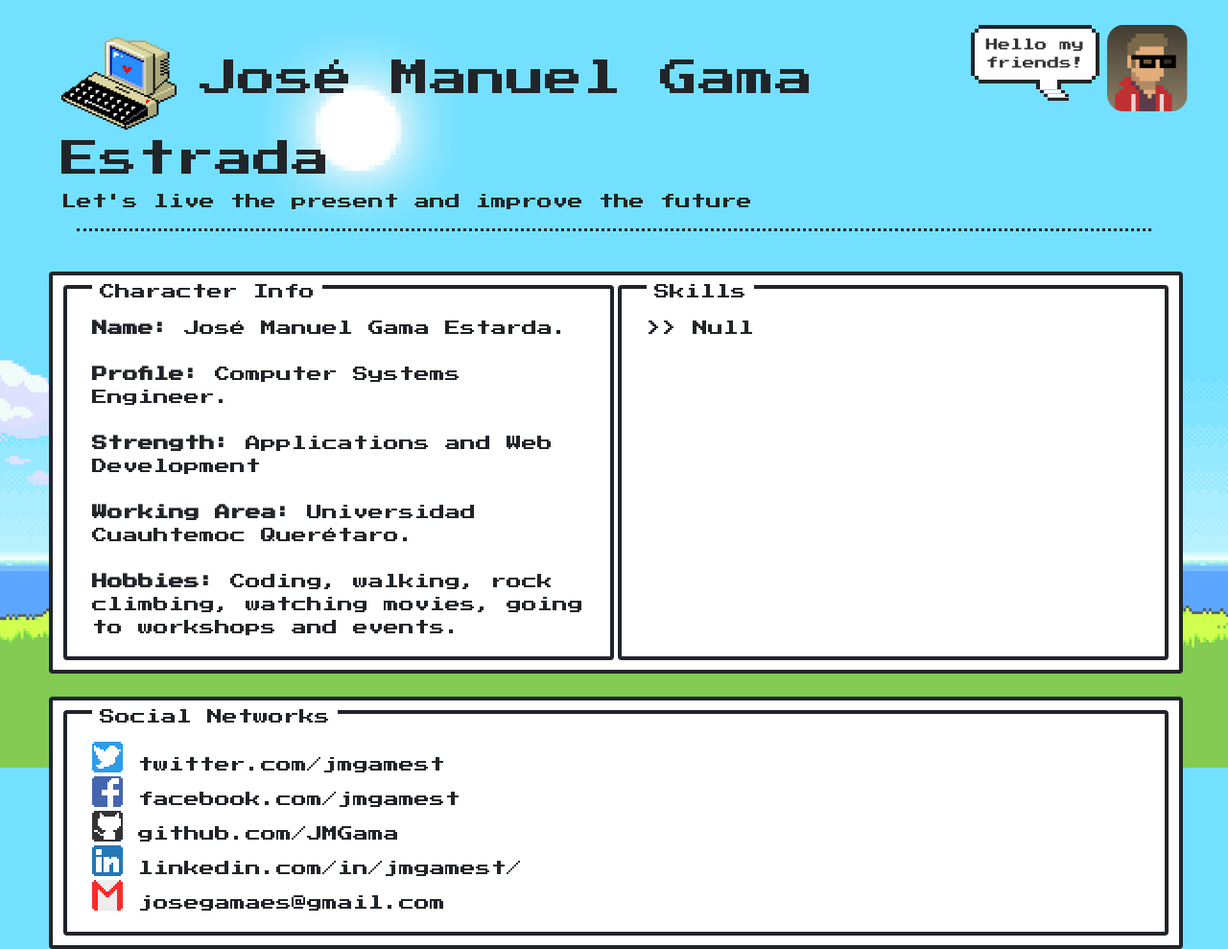
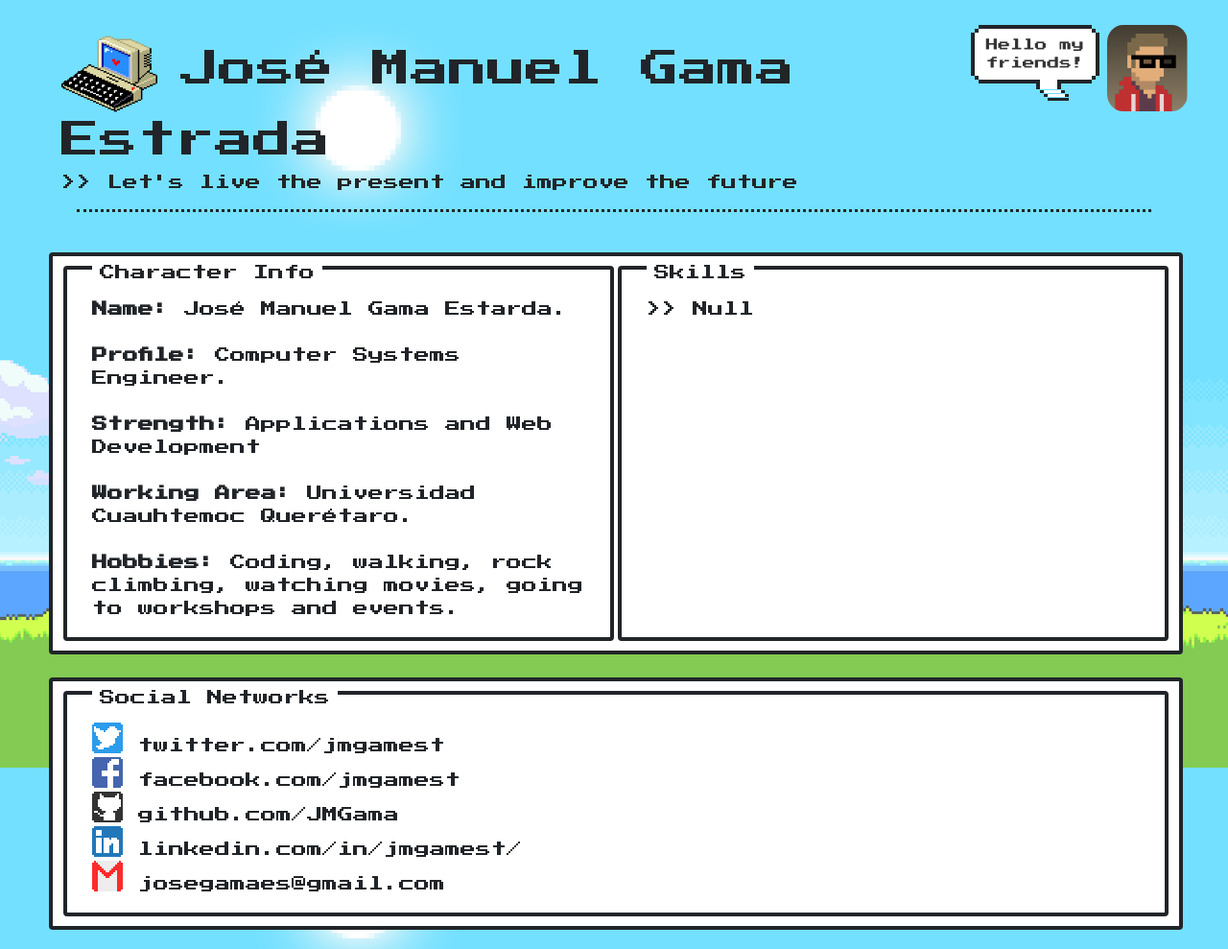
Before and after one commit to JMGama/profile-page-nes, a plain HTML site: page index.html in a window 1280 px wide. Shown: the top 989 px of the page at 96% size. Drawn offline with nearby package versions, Linux system fonts and the light colour scheme.

Commit message:
image size and phrase

```diff
--- a/index.css
+++ b/index.css
@@ -13,8 +13,8 @@ header {
 }
 
 .pc-pic {
-    width: 120px;
-    height: 110px;
+    width: 100px;
+    height: 90px;
     margin-right: -1rem;
 }
 
--- a/index.html
+++ b/index.html
@@ -22,7 +22,7 @@
             <img class="pc-pic" src="images/pc.gif">
             José Manuel Gama Estrada
         </h1>
-        <p>Let's live the present and improve the future</p>
+        <p>>> Let's live the present and improve the future</p>
         <div class="profile-pic">
             <p class="balloon from-right">Hello my<br> friends!</p>
             <img class="user-pic" src="images/bit-face.png" />
```
